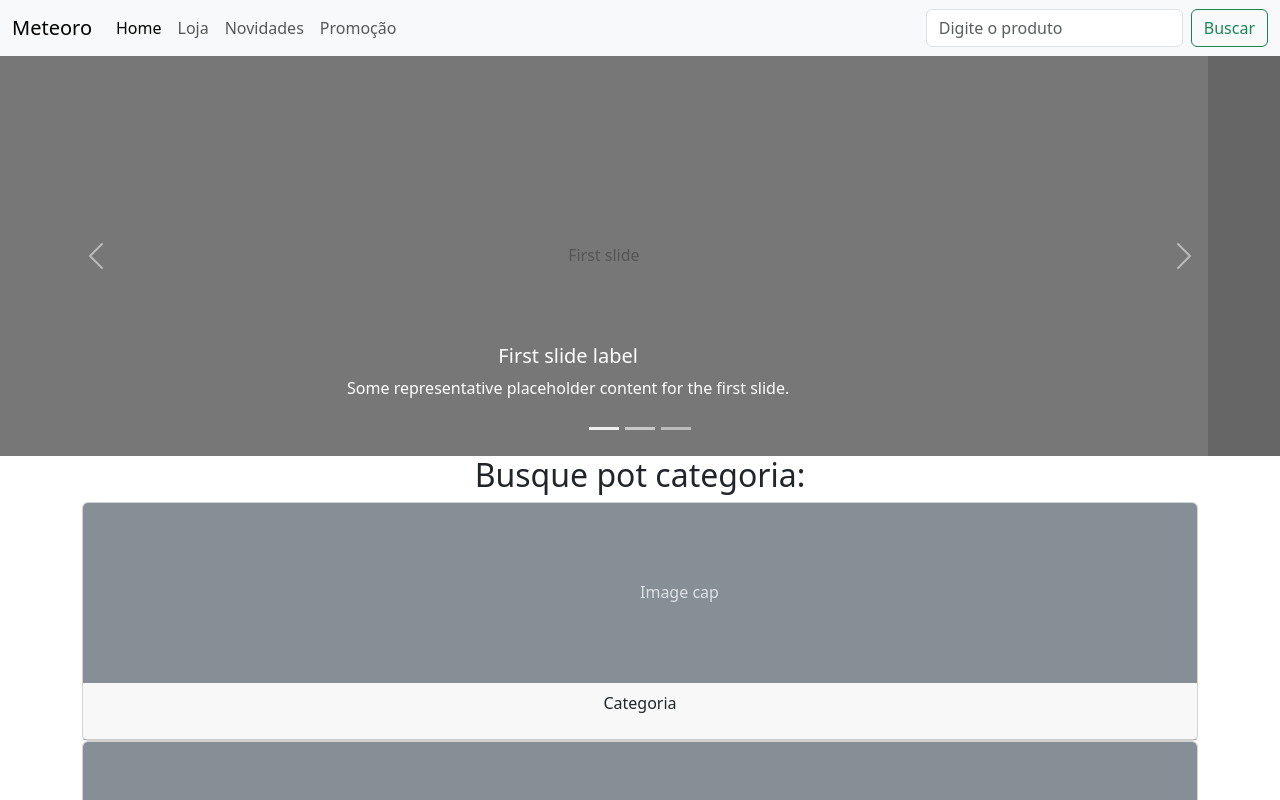
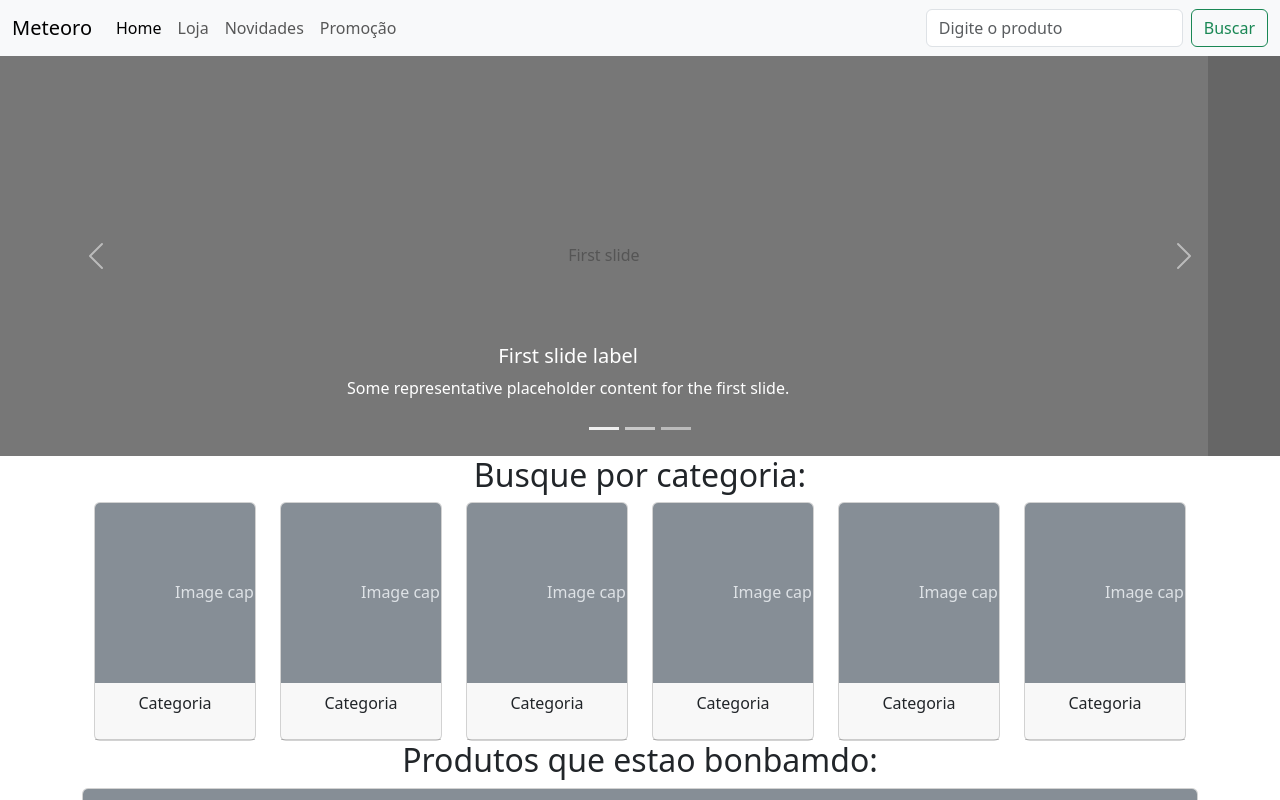
Before and after one commit to RicardoCCossa/Meteoro, a plain HTML site: page index.html in a window 1280 px wide. Shown: the top 800 px of the page. Drawn offline with nearby package versions, Linux system fonts and the light colour scheme.

Commit message:
Produtos por categoria

```diff
--- a/index.html
+++ b/index.html
@@ -76,47 +76,61 @@
         </button>
       </div>
 
-      <h2 class="text-center">Busque pot categoria:</h2>
-      <div class="container">
+      <h2 class="text-center">Busque por categoria:</h2>
+      <div class="container row mx-auto g-4">
+
+        <div class="col-6 col-md-4 col-lg-2">
           <div class="card">
             <svg class="bd-placeholder-img card-img-top" width="100%" height="180" xmlns="http://www.w3.org/2000/svg" role="img" aria-label="Placeholder: Image cap" preserveAspectRatio="xMidYMid slice" focusable="false"><title>Placeholder</title><rect width="100%" height="100%" fill="#868e96"></rect><text x="50%" y="50%" fill="#dee2e6" dy=".3em">Image cap</text></svg>
             <div class="card-header">
               <p class="text-center">Categoria</p>
             </div>
           </div>
+          </div>
 
+          <div class="col-6 col-md-4 col-lg-2">
             <div class="card">
             <svg class="bd-placeholder-img card-img-top" width="100%" height="180" xmlns="http://www.w3.org/2000/svg" role="img" aria-label="Placeholder: Image cap" preserveAspectRatio="xMidYMid slice" focusable="false"><title>Placeholder</title><rect width="100%" height="100%" fill="#868e96"></rect><text x="50%" y="50%" fill="#dee2e6" dy=".3em">Image cap</text></svg>
             <div class="card-header">
               <p class="text-center">Categoria</p>
             </div>
             </div>
+          </div>
 
+                <div class="col-6 col-md-4 col-lg-2">
                   <div class="card">
                   <svg class="bd-placeholder-img card-img-top" width="100%" height="180" xmlns="http://www.w3.org/2000/svg" role="img" aria-label="Placeholder: Image cap" preserveAspectRatio="xMidYMid slice" focusable="false"><title>Placeholder</title><rect width="100%" height="100%" fill="#868e96"></rect><text x="50%" y="50%" fill="#dee2e6" dy=".3em">Image cap</text></svg>
                   <div class="card-header">
                             <p class="text-center">Categoria</p>
                   </div>
                   </div>
+                </div>
 
+              <div class="col-6 col-md-4 col-lg-2">
                 <div class="card">
                 <svg class="bd-placeholder-img card-img-top" width="100%" height="180" xmlns="http://www.w3.org/2000/svg" role="img" aria-label="Placeholder: Image cap" preserveAspectRatio="xMidYMid slice" focusable="false"><title>Placeholder</title><rect width="100%" height="100%" fill="#868e96"></rect><text x="50%" y="50%" fill="#dee2e6" dy=".3em">Image cap</text></svg>
                 <div class="card-header">
                   <p class="text-center">Categoria</p>
                 </div>
                 </div>
+              </div>
 
+              <div class="col-6 col-md-4 col-lg-2">
                 <div class="card">
                 <svg class="bd-placeholder-img card-img-top" width="100%" height="180" xmlns="http://www.w3.org/2000/svg" role="img" aria-label="Placeholder: Image cap" preserveAspectRatio="xMidYMid slice" focusable="false"><title>Placeholder</title><rect width="100%" height="100%" fill="#868e96"></rect><text x="50%" y="50%" fill="#dee2e6" dy=".3em">Image cap</text></svg>
                 <div class="card-header">
                   <p class="text-center">Categoria</p>
                 </div>
                 </div>
+              </div>
 
+
+    <div class="col-6 col-md-4 col-lg-2">
       <div class="card">
       <svg class="bd-placeholder-img card-img-top" width="100%" height="180" xmlns="http://www.w3.org/2000/svg" role="img" aria-label="Placeholder: Image cap" preserveAspectRatio="xMidYMid slice" focusable="false"><title>Placeholder</title><rect width="100%" height="100%" fill="#868e96"></rect><text x="50%" y="50%" fill="#dee2e6" dy=".3em">Image cap</text></svg>
       <div class="card-header">
         <p class="text-center">Categoria</p>
+      </div>
       </div>
     </div>
     </div>
```
Lines whose indentation alone changed are shown as unchanged.
